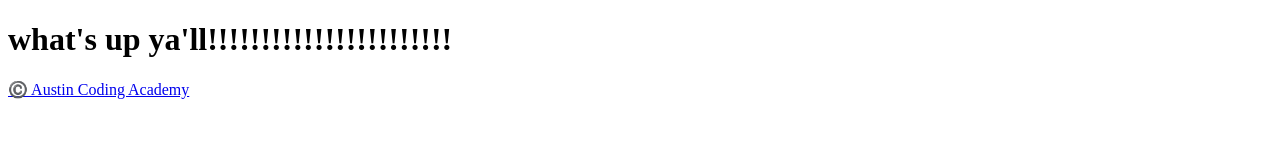
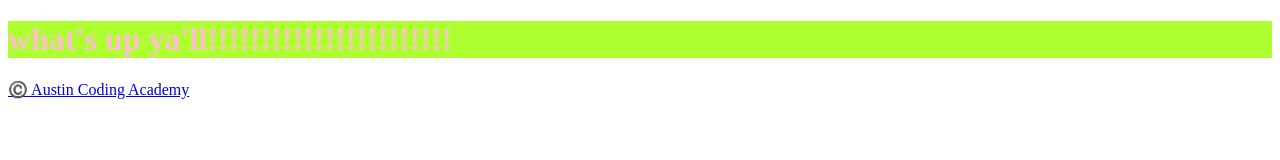
Before and after one commit to christinagcode/testing-github, a plain HTML site: page index.html in a window 1280 px wide. Drawn offline with Linux system fonts and the light colour scheme.

Commit message:
added colors to h1

```diff
--- a/index.html
+++ b/index.html
@@ -4,6 +4,7 @@
     <meta charset="UTF-8">
     <meta http-equiv="X-UA-Compatible" content="IE=edge">
     <meta name="viewport" content="width=device-width, initial-scale=1.0">
+    <link rel="stylesheet" href="styles.css">
     <title>Document</title>
 </head>
 <body>
--- /dev/null
+++ b/styles.css
@@ -0,0 +1,4 @@
+h1{
+    background-color: greenyellow;
+    color:pink;
+}
```
